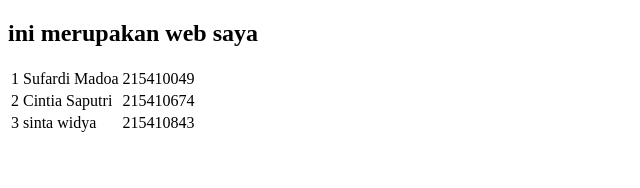
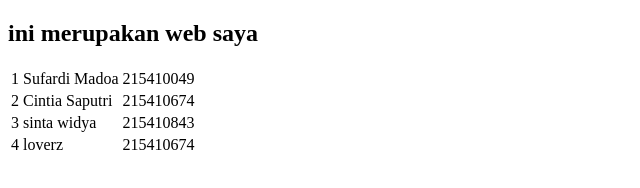
Before and after one commit to SufardiMadoa/10049, a plain HTML site: page index.html in a window 1280 px wide. Shown: the whole page, without its empty margins (0-640 px from the left). Drawn offline with Linux system fonts and the light colour scheme.

Commit message:
update file

```diff
--- a/index.html
+++ b/index.html
@@ -24,6 +24,11 @@
             <td>sinta widya</td>
             <td>215410843</td>
         </tr>
+        <tr>
+            <td>4</td>
+            <td>loverz</td>
+            <td>215410674</td>
+        </tr>
     </table>
 </body>
 </html>
```
